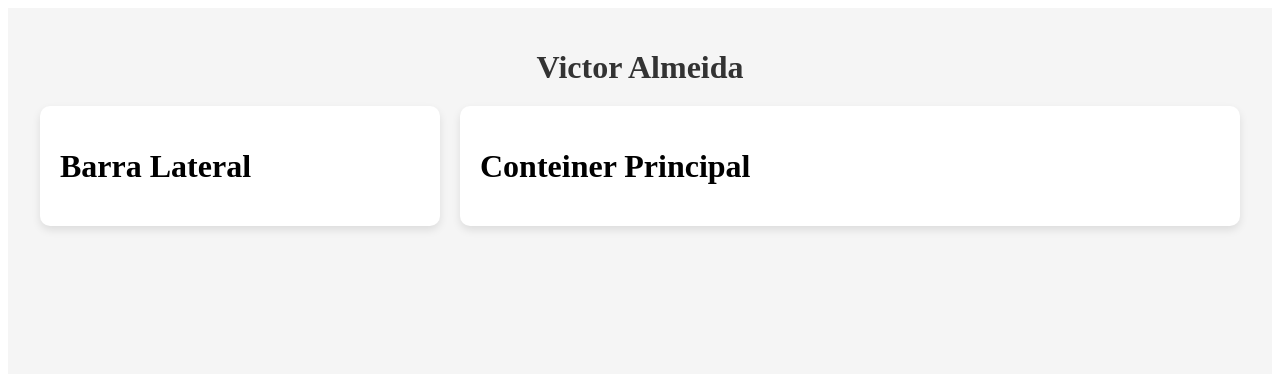
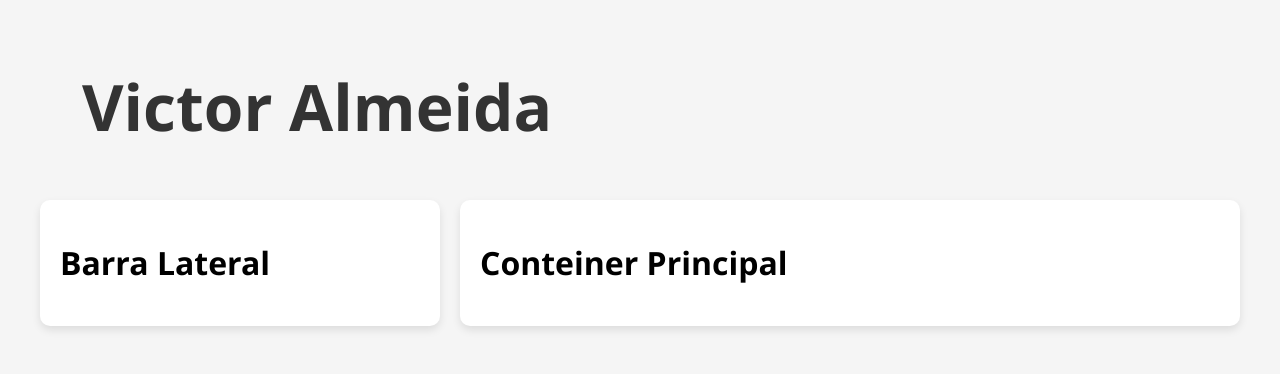
Before and after one commit to victoralmeidaa/react_victor-almeida, a React (Vite) app: page / in a window 1280 px wide. Shown: the top 374 px of the page. Built offline with nearby package versions, Linux system fonts and the light colour scheme.

Commit message:
add font-family padrão

```diff
--- a/src/styles/Layout.css
+++ b/src/styles/Layout.css
@@ -1,3 +1,11 @@
+html, body {
+  margin: 0;
+  padding: 0;
+  height: 100%;
+  width: 100%;
+  font-family: 'Segoe UI', Tahoma, Geneva, Verdana, sans-serif;
+}
+
 .layout {
   display: flex;
   flex-direction: column;
@@ -10,8 +18,10 @@
 }
 
 .portfolioName {
-  margin-bottom: 20px;
-  font-size: 2rem;
+  width: 90%;
+  margin-bottom: 50px;
+  font-family: 'Segoe UI', Tahoma, Geneva, Verdana, sans-serif;
+  font-size: 4rem;
   color: #333;
 }
 
--- a/src/styles/pageConstrucao.css
+++ b/src/styles/pageConstrucao.css
@@ -6,7 +6,7 @@ html, body {
   padding: 0;
   height: 100%;
   width: 100%;
-  font-family: 'Roboto', sans-serif;
+  font-family: 'Segoe UI', Tahoma, Geneva, Verdana, sans-serif;
 }
 
 #root {
```
